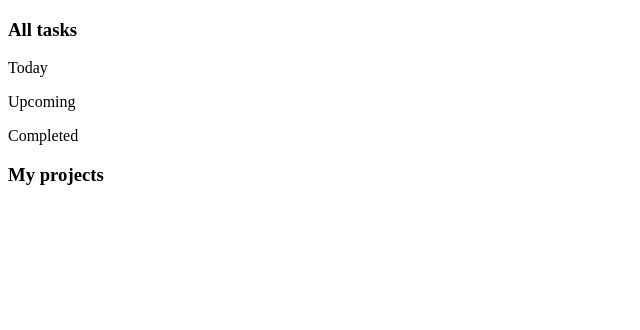
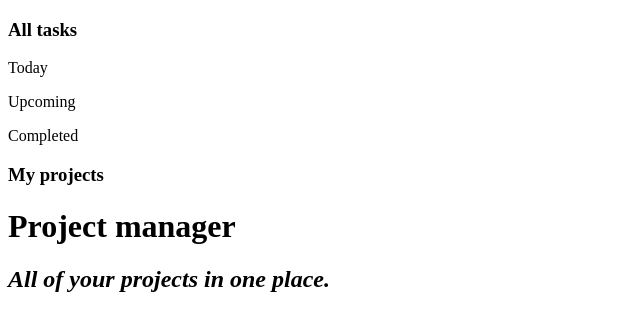
Before and after one commit to ThomGlynnGit/to-do, a website built with webpack: page src/index.html in a window 1280 px wide. Shown: the whole page, without its empty margins (0-640 px from the left). Built offline with nearby package versions, Linux system fonts and the light colour scheme.

Commit message:
Create header in HTML

```diff
--- a/src/index.html
+++ b/src/index.html
@@ -24,6 +24,12 @@
             </div>
         </div>
     </div>
+    <div class="header">
+        <div class="header-container">
+            <h1 class="header-text">Project manager</h1>
+            <h2 class="sub-header"><i>All of your projects in one place.</i></h2>
+        </div>
+    </div>
 
 </body>
 </html>
```
